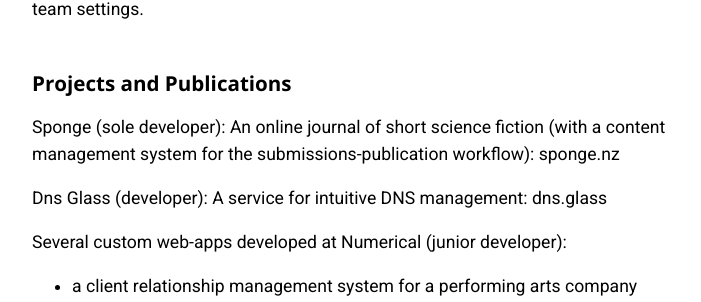
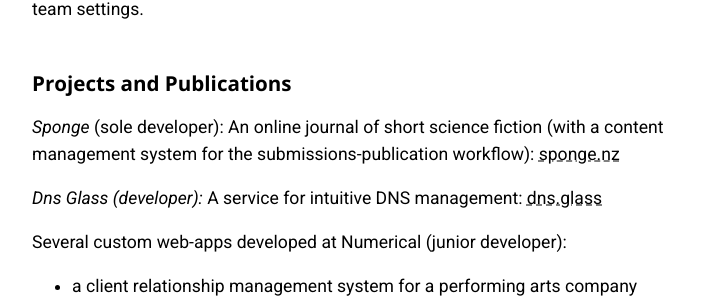
Before and after one commit to metamorfoso/curriculum-vitae, a Jekyll site: the page built from _pages/cv.html, in a window 1280 px wide. Shown: the part 845-1147 px from the top of the page, without its empty margins (288-989 px from the left). Built offline with Jekyll 4.4.1, drawn with Linux system fonts in a browser that asks for light colours.

Commit message:
Added italics.

```diff
--- a/_includes/head.html
+++ b/_includes/head.html
@@ -5,9 +5,8 @@
 
 	<title>{% if page.title %}{{ page.title }}{% else %}{{ site.title }}{% endif %}</title>
 
-	<link rel="icon" href="./favicon.ico" type="image/x-icon"/>
 	<link rel="stylesheet" href="{{ "/css/main.css" | prepend: site.baseurl }}">
 	<link rel="canonical" href="{{ page.url | replace:'index.html','' | prepend: site.baseurl | prepend: site.url }}">
-	<link href="https://fonts.googleapis.com/css?family=Open+Sans:400,700" rel="stylesheet">
-	<link href="https://fonts.googleapis.com/css?family=Roboto:400,700" rel="stylesheet">
+	<link href="https://fonts.googleapis.com/css?family=Open+Sans:400,700,400i" rel="stylesheet">
+	<link href="https://fonts.googleapis.com/css?family=Roboto:400,700,400i" rel="stylesheet">
 </head>
--- a/_pages/cv.html
+++ b/_pages/cv.html
@@ -23,9 +23,9 @@
   <p><span class="bold">Adaptability and Work Ethic:</span> Ability to manage multiple assignments and tasks, set priorities, and adapt to changing conditions and work requirements; experience maintaining a high standard of work and efficiency in both solitary and team settings.</p>
 
   <h3>Projects and Publications</h3>
-  <p><span class="italic">Sponge</span> (sole developer): An online journal of short science fiction (with a content management system for the submissions-publication workflow): sponge.nz</p>
+  <p><span class="italic">Sponge</span> (sole developer): An online journal of short science fiction (with a content management system for the submissions-publication workflow): <a href="http://sponge.nz">sponge.nz</a></p>
 
-  <p><span class="italic">Dns Glass (developer):</span> A service for intuitive DNS management: dns.glass</p>
+  <p><span class="italic">Dns Glass (developer):</span> A service for intuitive DNS management: <a href="http://dns.glass/">dns.glass</a></p>
 
   <p>Several custom web-apps developed at Numerical (junior developer):</p>
   <ul class="indented bulleted">
--- a/_sass/cv.sass
+++ b/_sass/cv.sass
@@ -6,3 +6,6 @@
 
   .bold
     font-weight: 700
+
+  .italic
+    font-style: italic
```
